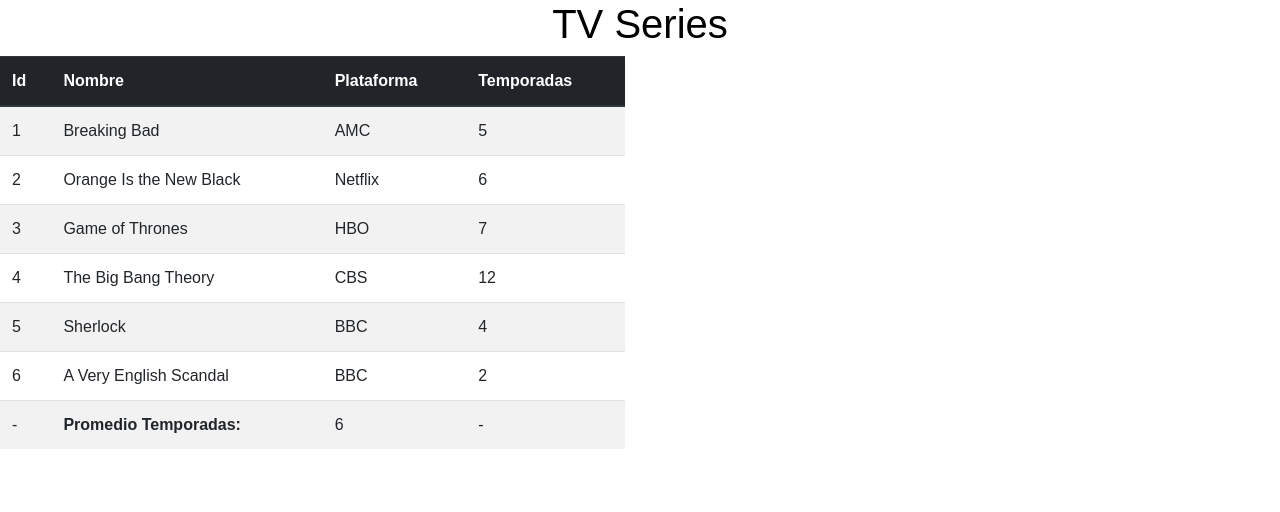
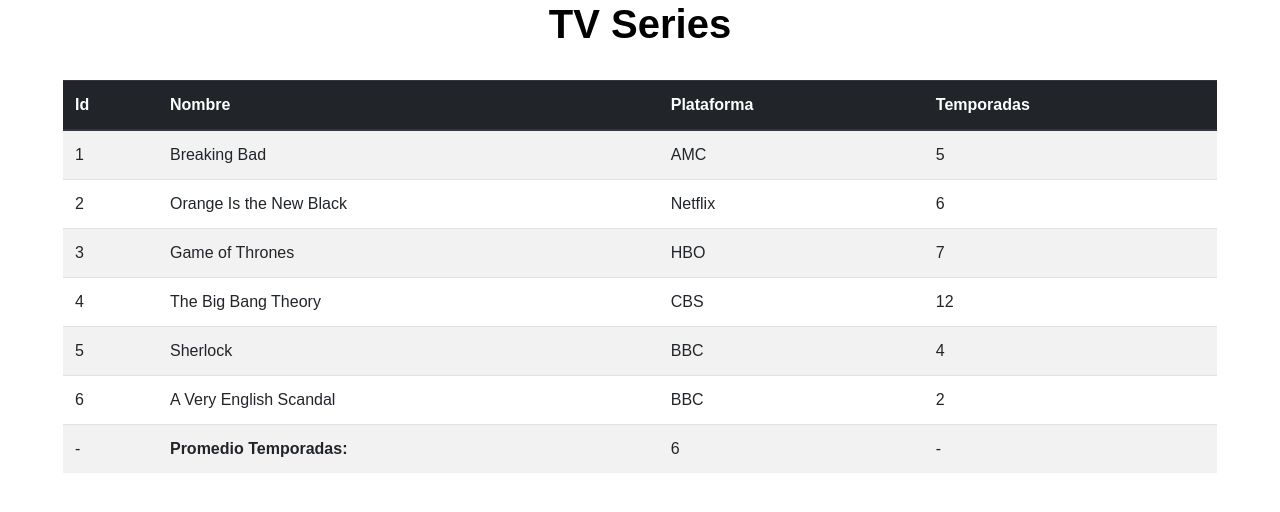
Before and after one commit to Lbarrerob/Taller_TypeScript1, a plain HTML site: page index.html in a window 1280 px wide. Drawn offline with nearby package versions, Linux system fonts and the light colour scheme.

Commit message:
:) ya lo logré

```diff
--- a/index.html
+++ b/index.html
@@ -11,11 +11,11 @@
     <script type='module' src='./scripts/main.js'></script>
 </head>
 <body class = "body">
-    <h1 class="head1">TV Series</h1>
 
-    <div class="container-fluid"></div>
-        <div class="row">
-            <div class="col-md-6" id="centered">
+    <h1 class="head1"><b>TV Series</b></h1>
+    <br>
+    <div class="container-fluid">
+        <div class="row ml-5 mr-5">
                 <table class="table table-striped" id="series">
                     <thead class="thead-dark">
                         <tr>
@@ -28,7 +28,6 @@
                     <tbody>
                     </tbody>
                 </table>
-            </div>
         </div>
     </div>
 
--- a/style.css
+++ b/style.css
@@ -1,13 +1,9 @@
 .body {
     align-items: center;
+    justify-content: center;
     font-family: Arial, sans-serif;
-}
-
-#centered{
     display: flex;
     flex-direction: column;
-    justify-content: center;
-    align-items: center;
 }
 
 .head1 {
```
